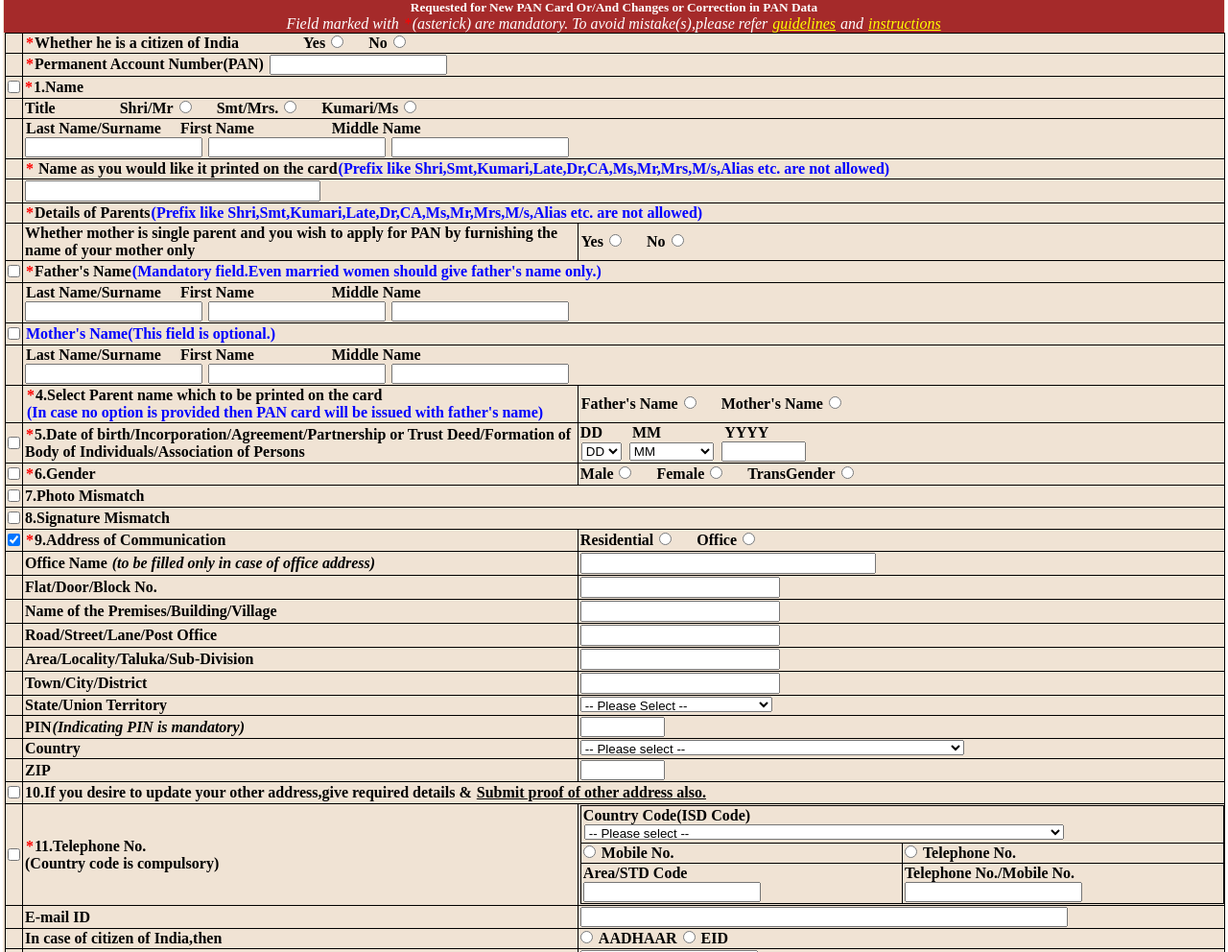
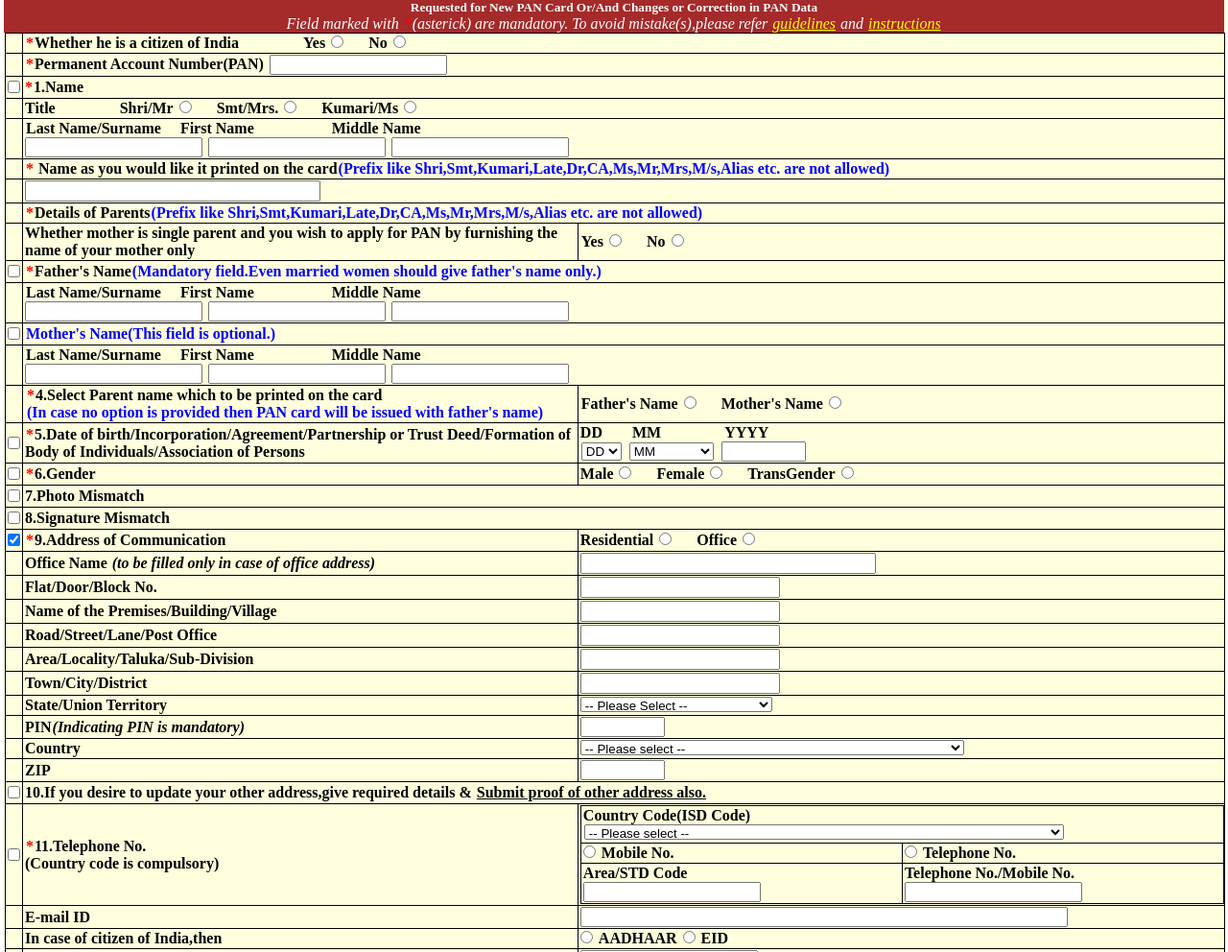
Before and after one commit to sajithasaji/panCard, a plain HTML site: page index.html in a window 1280 px wide. Shown: the top 992 px of the page at 96% size. Drawn offline with Linux system fonts and the light colour scheme.

Commit message:
Update index.html

```diff
--- a/index.html
+++ b/index.html
@@ -40,7 +40,7 @@
 </head>
 
 <body>
-  <div style="background-color: rgba(238, 223, 206, 0.863)">
+  <div style="background-color: #ffffdd">
     <div style="background-color: brown; color: white">
       <h5 style="text-align: center">
         Requested for New PAN Card Or/And Changes or Correction in PAN Data
```
